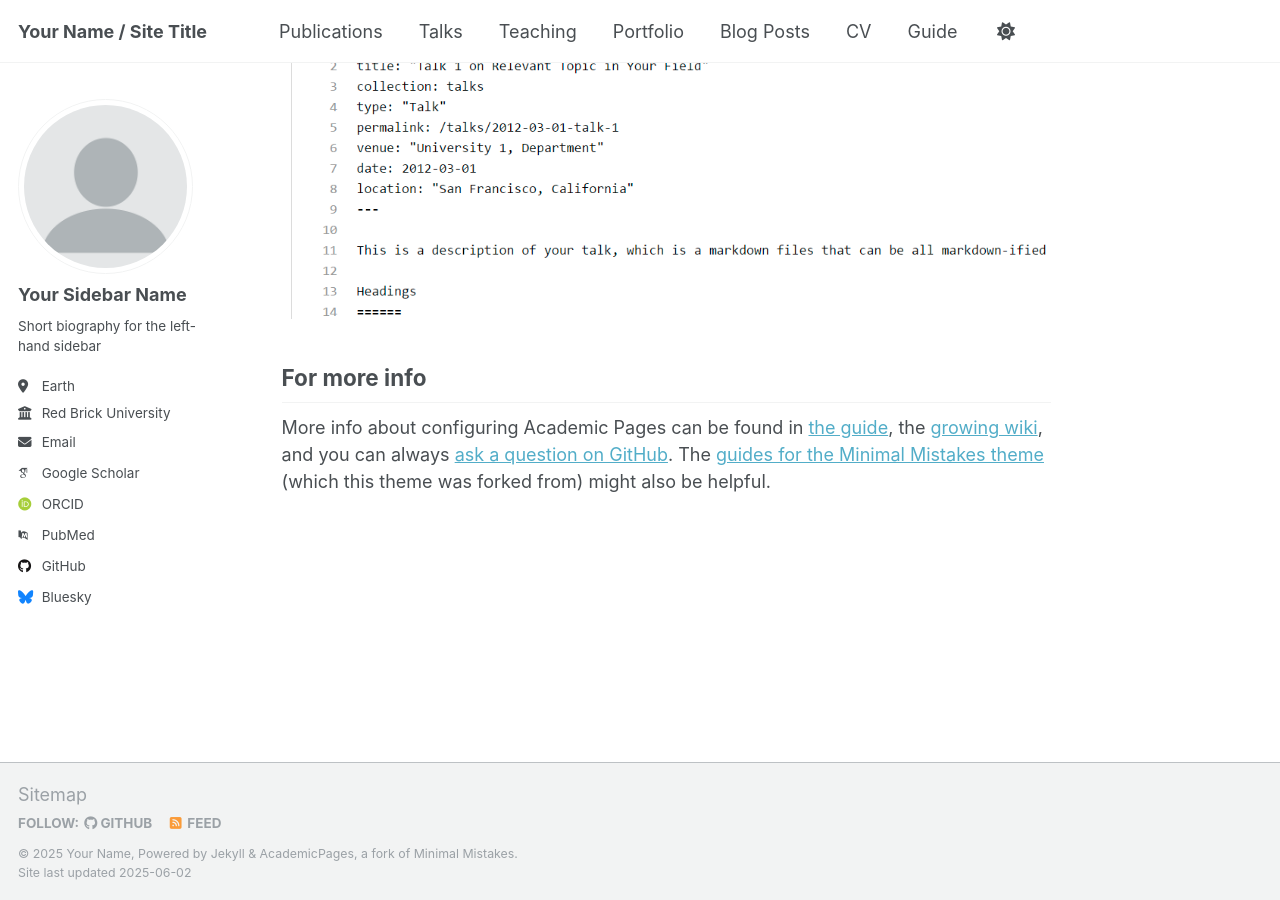
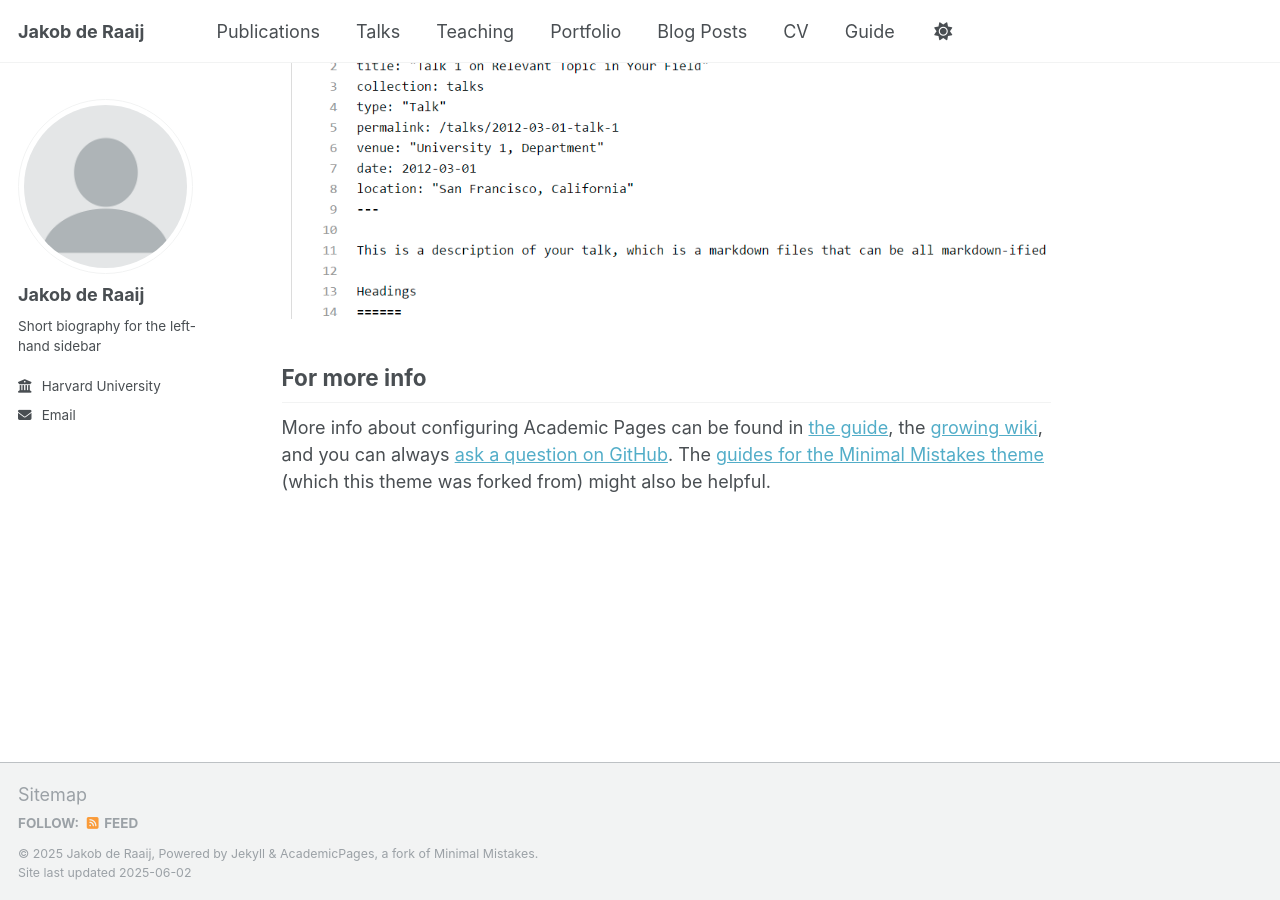
Before and after one commit to jakobderaaij/jakobderaaij.github.io, a Jekyll site: the page built from _pages/about.md, in a window 1280 px wide and 900 px high, scrolled down 2636 px. Built offline with Jekyll 4.4.1, drawn with Linux system fonts in a browser that asks for light colours; some web fonts are replaced.

Commit message:
Update _config.yml

```diff
--- a/_config.yml
+++ b/_config.yml
@@ -9,13 +9,13 @@
 # Basic Site Settings
 locale                   : "en-US"
 site_theme               : "default"
-title                    : "Your Name / Site Title"
+title                    : "Jakob de Raaij"
 title_separator          : "-"
-name                     : &name "Your Name"
+name                     : &name "Jakob de Raaij"
 description              : &description "personal description"
-url                      : https://academicpages.github.io # the base hostname & protocol for your site e.g. "https://[your GitHub username].github.io" or if you already have some other page hosted on Github then use "https://[your GitHub username].github.io/[Your Repo Name]"
+url                      : https://jakobderaaij.github.io # the base hostname & protocol for your site e.g. "https://[your GitHub username].github.io" or if you already have some other page hosted on Github then use "https://[your GitHub username].github.io/[Your Repo Name]"
 baseurl                  : "" # the subpath of your site, e.g. "/blog"
-repository               : "academicpages/academicpages.github.io"
+repository               : "jakobderaaij/jakobderaaij.github.io"
 
 # Site Author - The following control what appear as part of the author content on the side bar.
 #               If a field is blank the icon and link will not appear, otherwise it will be shown.
@@ -23,22 +23,22 @@ repository               : "academicpages/academicpages.github.io"
 author:
   # Biographic information
   avatar           : "profile.png"
-  name             : "Your Sidebar Name"
+  name             : "Jakob de Raaij"
   pronouns         : # example: "she/her"
   bio              : "Short biography for the left-hand sidebar"
-  location         : "Earth"
-  employer         : "Red Brick University"
+  location         :
+  employer         : "Harvard University"
   uri              : # URL
-  email            : "none@example.org"
+  email            : "jderaaij@fas.harvard.edu"
 
   # Academic websites
   academia         : # URL
   arxiv            : # URL - Update with the correct link to your profile
-  googlescholar    : "https://scholar.google.com/citations?user=PS_CX0AAAAAJ"
+  googlescholar    :
   impactstory      : # URL
-  orcid            : "http://orcid.org/yourorcidurl"
+  orcid            :
   semantic         : # URL
-  pubmed           : "https://www.ncbi.nlm.nih.gov/pubmed/?term=john+snow"
+  pubmed           :
   researchgate     : # URL
   scopus           : # URL
 
@@ -46,12 +46,12 @@ author:
   bitbucket        : # Username - Update with your username on the site
   codepen          : # Username
   dribbble         : # Username
-  github           : "academicpages"
+  github           :
   kaggle           : # Username
   stackoverflow    : # User number or user number and name (i.e., use "1" or "1/jeff-atwood")
 
   # Social media
-  bluesky          : "bsky.app" # Replace this with you Bluesky username
+  bluesky          : # Replace this with you Bluesky username
   facebook         : # Username
   flickr           : # Username
   foursquare       : # Username
```
